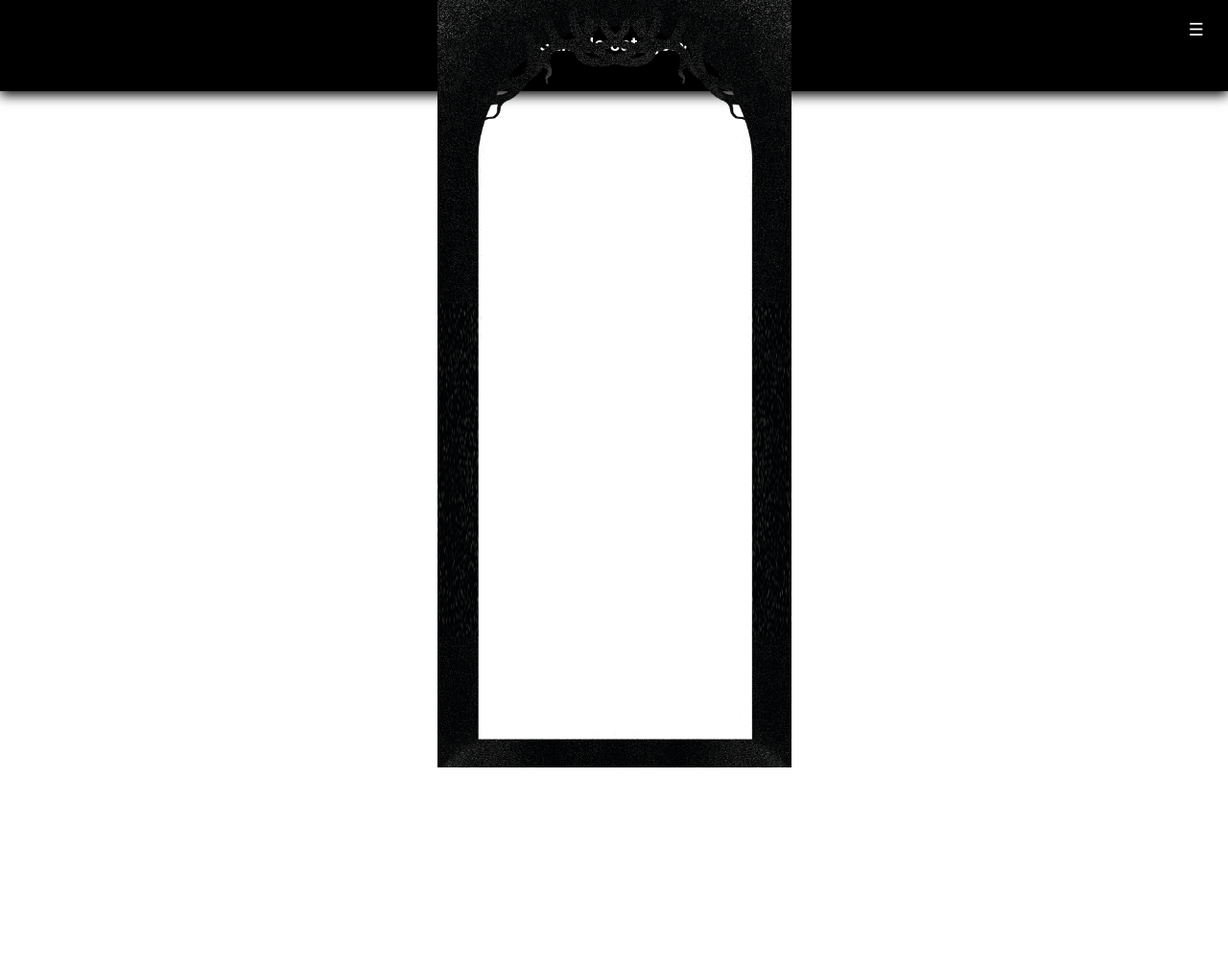
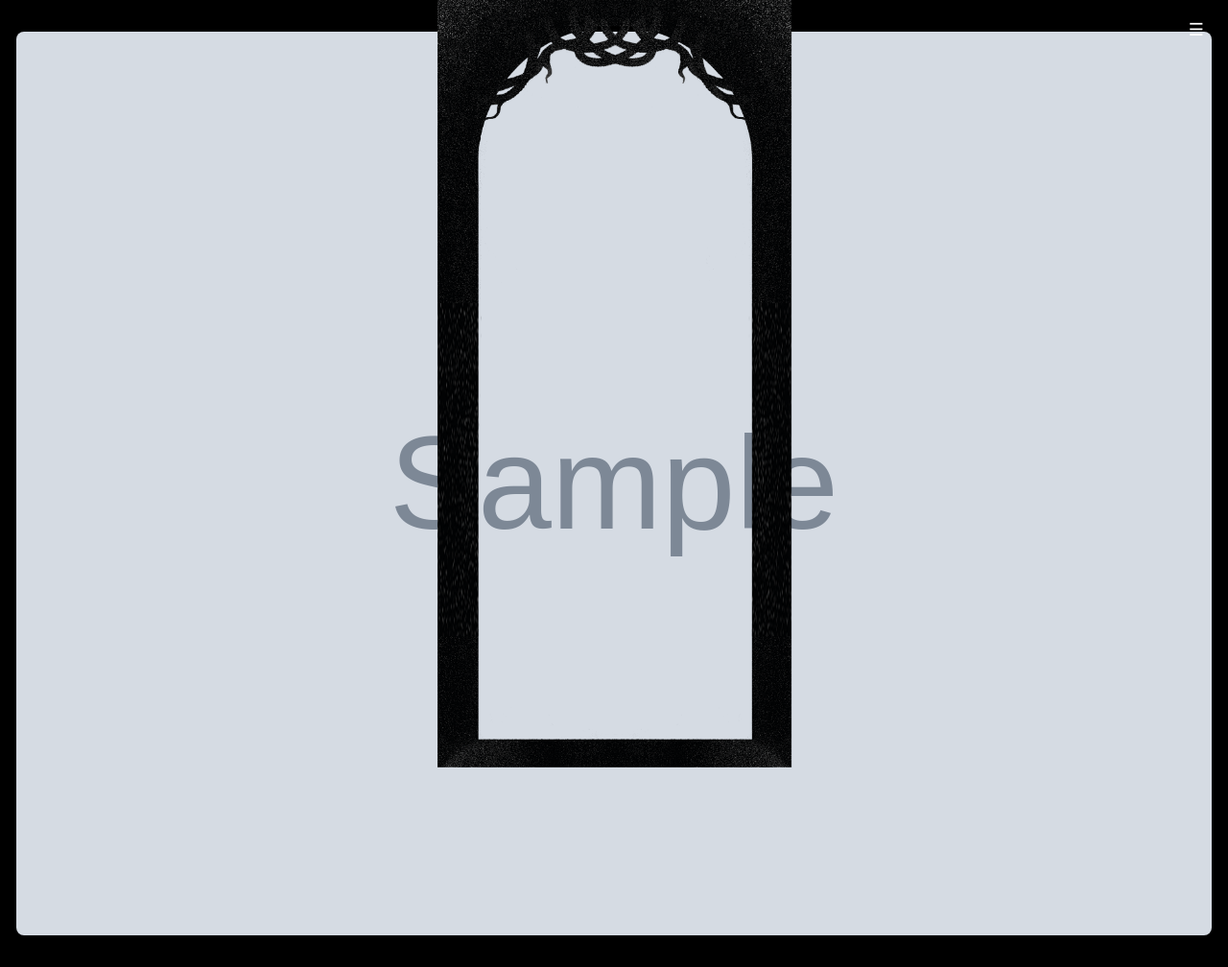
Before and after one commit to imhyunho99/bidbar_menu, a Django app: template menu_project/menu/templates/menu/category_list.html in a window 1280 px wide. Shown: the whole page at 96% size. Before the commit the page ends 800 px from the top, so only its background shows below. Run offline with Django 5.2, Linux system fonts and the light colour scheme; the template is opened without the code that fills it: values that come from a table or form of the project are taken from there, others are empty; tables that the repository leaves empty hold one stand-in row (values such as "Sample post"); grey boxes marked "Sample" are stand-in pictures.

Commit message:
update:category image update logic

```diff
--- a/menu_project/menu/models.py
+++ b/menu_project/menu/models.py
@@ -48,6 +48,13 @@ class Category(models.Model):
         blank=True,
         related_name='sub_categories',
         verbose_name="부모 카테고리"
+    )
+    # 카테고리 이미지 필드 추가
+    category_image = models.ImageField(
+        upload_to='category_images/',
+        blank=True,
+        null=True,
+        verbose_name="카테고리 이미지"
     )
 
     class Meta:
--- a/menu_project/menu/templates/menu/category_list.html
+++ b/menu_project/menu/templates/menu/category_list.html
@@ -52,9 +52,17 @@
                 <div class="category-section" style="margin: 0 !important; padding: 0 !important;">
                     <div class="category-grid">
                         {% for sub_category in categories %}
-                        <a href="{% url 'menu:menu_list' sub_category.id %}" class="category-card">
-                            <h3>{{ sub_category.name }}</h3>
-                        </a>
+                        <div class="category-item">
+                            {% if sub_category.category_image %}
+                                <!-- 이미지가 있는 경우: 이미지만 표시 -->
+                                <img src="{{ sub_category.category_image.url }}" alt="{{ sub_category.name }}" class="category-only-image">
+                            {% else %}
+                                <!-- 이미지가 없는 경우: 텍스트 표시 (클릭 가능) -->
+                                <a href="{% url 'menu:menu_list' sub_category.id %}" class="category-content">
+                                    <h3>{{ sub_category.name }}</h3>
+                                </a>
+                            {% endif %}
+                        </div>
                         {% empty %}
                         <div class="no-categories">
                             등록된 하위 카테고리가 없습니다.
--- a/menu_project/static/css/style.css
+++ b/menu_project/static/css/style.css
@@ -3,7 +3,7 @@
     position: fixed;
     top: 10px;
     right: 10px;
-    z-index: 1001;
+    z-index: 999;
     background: transparent;
     color: #fff;
     border: none;
@@ -116,6 +116,37 @@
 .sub-categories a {
     padding: 5px 0;
     font-size: 14px;
+}
+
+.category-only-image {
+    width: 100%;
+    height: 100%;
+    object-fit: cover;
+    border-radius: 8px;
+}
+
+.category-item {
+    background-color: rgba(0,0,0);
+    border-radius: 0;
+    padding: 2rem 1rem;
+    text-align: center;
+    border: 1px solid rgba(0,0,0);
+    transition: all 0.3s ease;
+    color: #fff;
+    display: block;
+    overflow: hidden;
+}
+
+.category-content {
+    display: block;
+    text-decoration: none;
+    color: inherit;
+    width: 100%;
+    height: 100%;
+}
+
+.category-content:hover {
+    background: rgba(255, 255, 255, 0.1);
 }
 
 .menu-overlay {
@@ -330,7 +361,7 @@
     left: 0;
     width: 100%;
     height: 100%;
-    z-index:999;
+    z-index:998;
     pointer-events: none;
 }
 
```
Also changed, not shown: menu_project/menu/migrations/0011_category_category_image.py (added).
